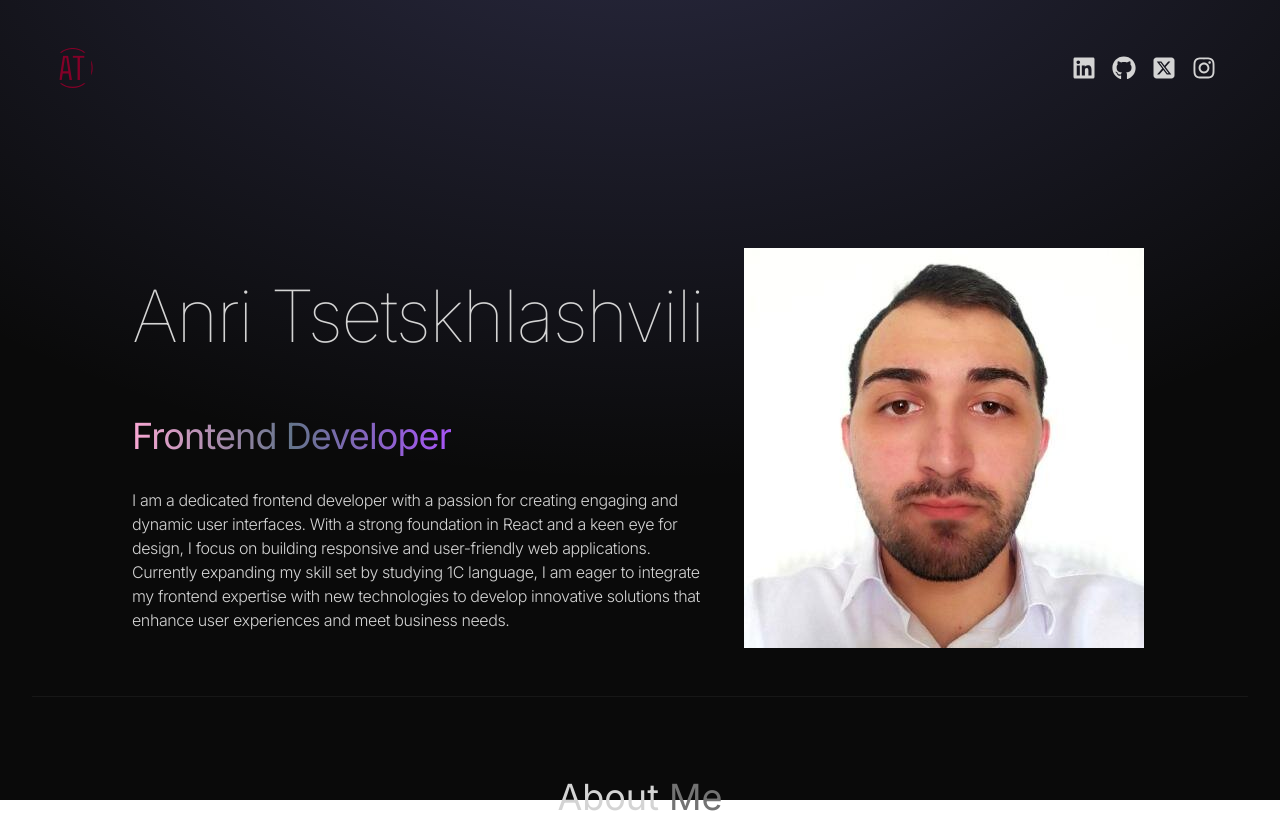
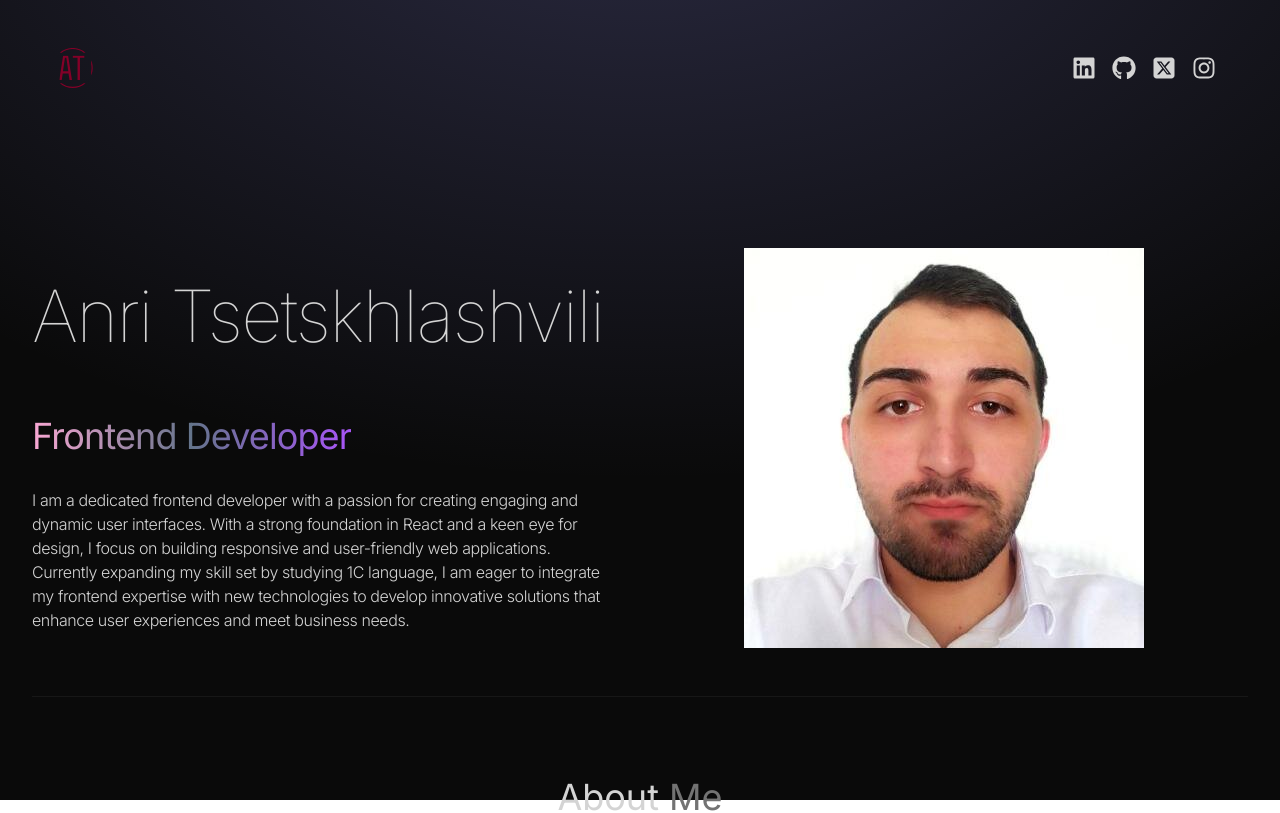
Before and after one commit to anritsetskhla10/portfolio, a React (Vite) app: page / in a window 1280 px wide. Shown: the top 813 px of the page. Built offline with nearby package versions, Linux system fonts and the light colour scheme.

Commit message:
fix/hero-section
center hero information

```diff
--- a/src/components/Hero.jsx
+++ b/src/components/Hero.jsx
@@ -7,7 +7,7 @@ import { motion } from "framer-motion"
 const container = (delay) => ({
   hidden:{x: -100 , opacity: 0},
   visible:{
-    x: 100 ,
+    x: 0 ,
     opacity: 1,
     transition:{duration: 0.5 , delay: delay}
   },
```
Also changed, not shown: src/App.css (deleted).
